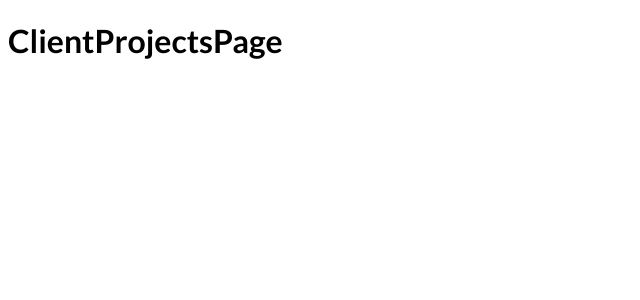
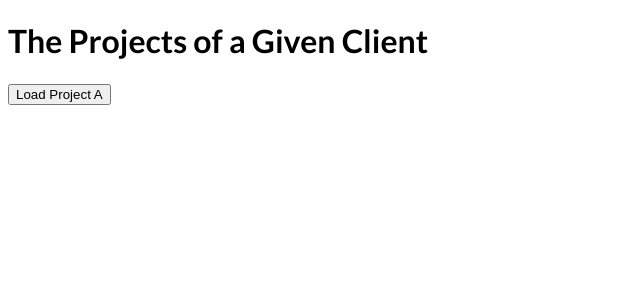
Before and after one commit to rzngnam1402/nextjs, a Next.js app in the folder nextjs-course/: page /clients/manu in a window 1280 px wide. Shown: the top 300 px of the page, without its empty margins (0-640 px from the left). Built offline with nearby package versions, Linux system fonts and the light colour scheme.

Commit message:
navigating programmatically

```diff
--- a/nextjs-course/pages/clients/[id]/index.js
+++ b/nextjs-course/pages/clients/[id]/index.js
@@ -1,8 +1,21 @@
+import { useRouter } from 'next/router'
 import React from 'react'
 
 const ClientProjectsPage = () => {
+    const router = useRouter();
+    const loadProjectHandler = () => {
+        // load data
+        router.push({
+            pathname: '/clients/[id]/[clientProjectId]',
+            query: { id: 'max', clientProjectId: 'projecta' }
+        })
+    }
+
     return (
-        <h1>ClientProjectsPage</h1>
+        <div>
+            <h1>The Projects of a Given Client</h1>
+            <button onClick={loadProjectHandler}>Load Project A</button>
+        </div>
     )
 }
 
```
